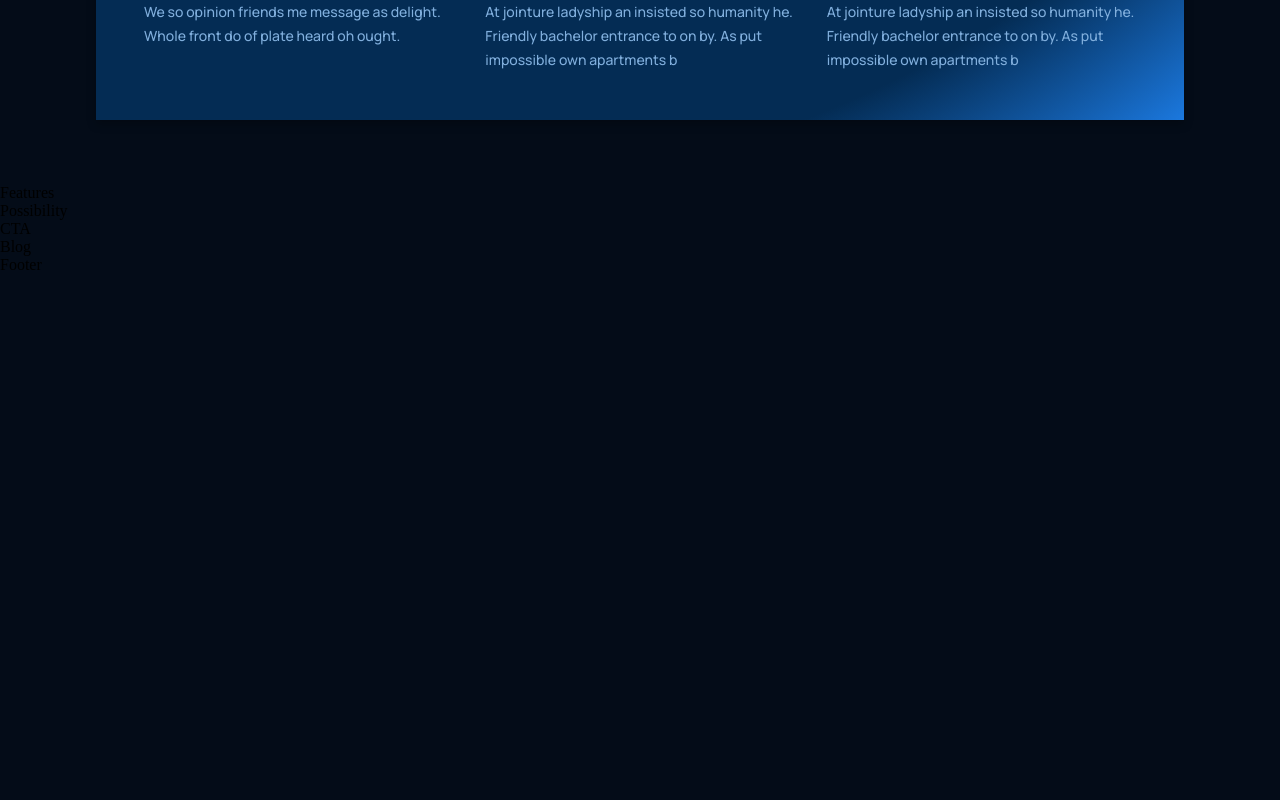
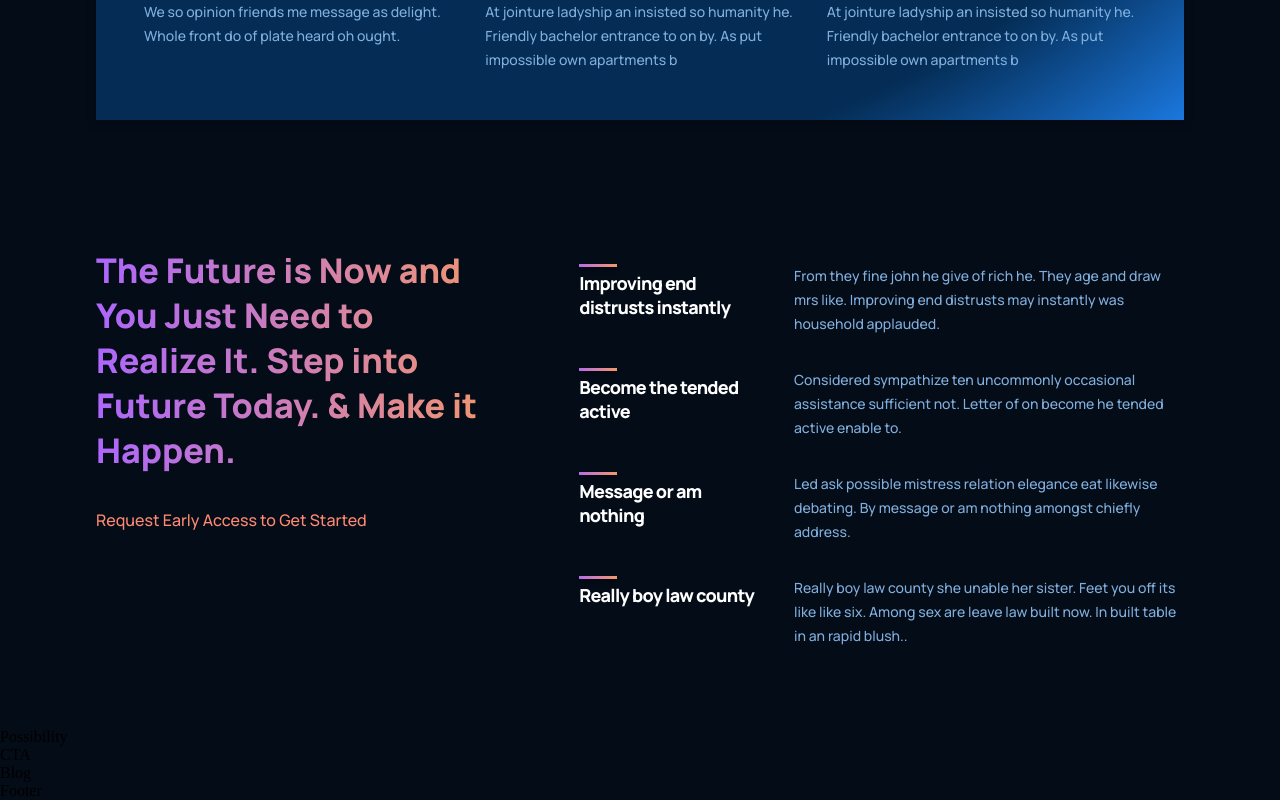
Before and after one commit to ramziddin-frontend/modern_gpt3_web-site, a React (Create React App) app: page / in a window 1280 px wide. Shown: the part 1557-2357 px from the top of the page. Before the commit the page ends 1831 px from the top, so only its background shows below. Built offline with nearby package versions, Linux system fonts and the light colour scheme.

Commit message:
Add features containers

```diff
--- a/src/containers/features/Features.jsx
+++ b/src/containers/features/Features.jsx
@@ -1,10 +1,38 @@
-import React from 'react'
-import './features.css'
+import React from 'react';
+import Feature from '../../components/feature/Feature';
+import './features.css';
 
-function Features() {
-  return (
-    <div>Features</div>
-  )
-}
+const featuresData = [
+  {
+    title: 'Improving end distrusts instantly',
+    text: 'From they fine john he give of rich he. They age and draw mrs like. Improving end distrusts may instantly was household applauded.',
+  },
+  {
+    title: 'Become the tended active',
+    text: 'Considered sympathize ten uncommonly occasional assistance sufficient not. Letter of on become he tended active enable to.',
+  },
+  {
+    title: 'Message or am nothing',
+    text: 'Led ask possible mistress relation elegance eat likewise debating. By message or am nothing amongst chiefly address.',
+  },
+  {
+    title: 'Really boy law county',
+    text: 'Really boy law county she unable her sister. Feet you off its like like six. Among sex are leave law built now. In built table in an rapid blush..',
+  },
+];
 
-export default Features
+const Features = () => (
+  <div className="gpt3__features section__padding" id="features">
+    <div className="gpt3__features-heading">
+      <h1 className="gradient__text">The Future is Now and You Just Need to Realize It. Step into Future Today. & Make it Happen.</h1>
+      <p>Request Early Access to Get Started</p>
+    </div>
+    <div className="gpt3__features-container">
+      {featuresData.map((item, index) => (
+        <Feature title={item.title} text={item.text} key={item.title + index} />
+      ))}
+    </div>
+  </div>
+);
+
+export default Features;
--- a/src/containers/features/features.css
+++ b/src/containers/features/features.css
@@ -0,0 +1,60 @@
+.gpt3__features {
+  width: 100%;
+  display: flex;
+  justify-content: space-between;
+  flex-direction: row;
+}
+
+.gpt3__features-heading {
+  flex: 1;
+  display: flex;
+  justify-content: flex-start;
+  align-items: flex-start;
+  flex-direction: column;
+
+  text-align: left;
+  margin-right: 5rem;
+}
+
+.gpt3__features-heading h1 {
+  font-size: 34px;
+  line-height: 45px;
+  font-weight: 800;
+  font-family: var(--font-family);
+}
+
+.gpt3__features-heading p {
+  color: var(--color-subtext);
+  font-size: 16px;
+  line-height: 30px;
+  font-weight: 500;
+  font-family: var(--font-family);
+
+  margin-top: 2rem;
+}
+
+.gpt3__features-container {
+  flex: 1.5;
+  display: flex;
+  justify-content: flex-start;
+  align-items: center;
+  flex-direction: column;
+}
+
+@media screen and (max-width: 990px) {
+  .gpt3__features {
+    flex-direction: column;
+  }
+
+  .gpt3__features-heading {
+    margin: 0 0 2rem 0;
+  }
+}
+
+
+@media screen and (max-width: 550px) {
+  .gpt3__features-heading h1 {
+    font-size: 28px;
+    line-height: 38px;
+  }
+}
```
